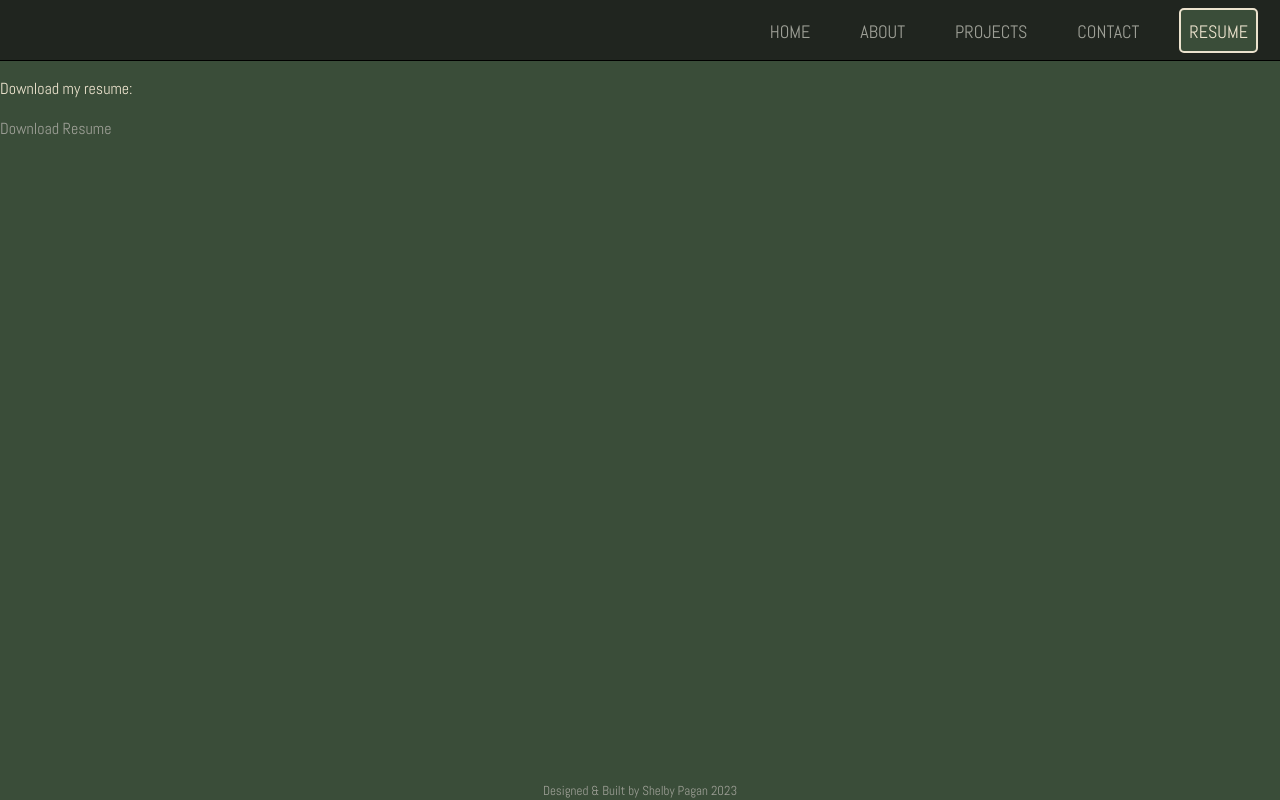
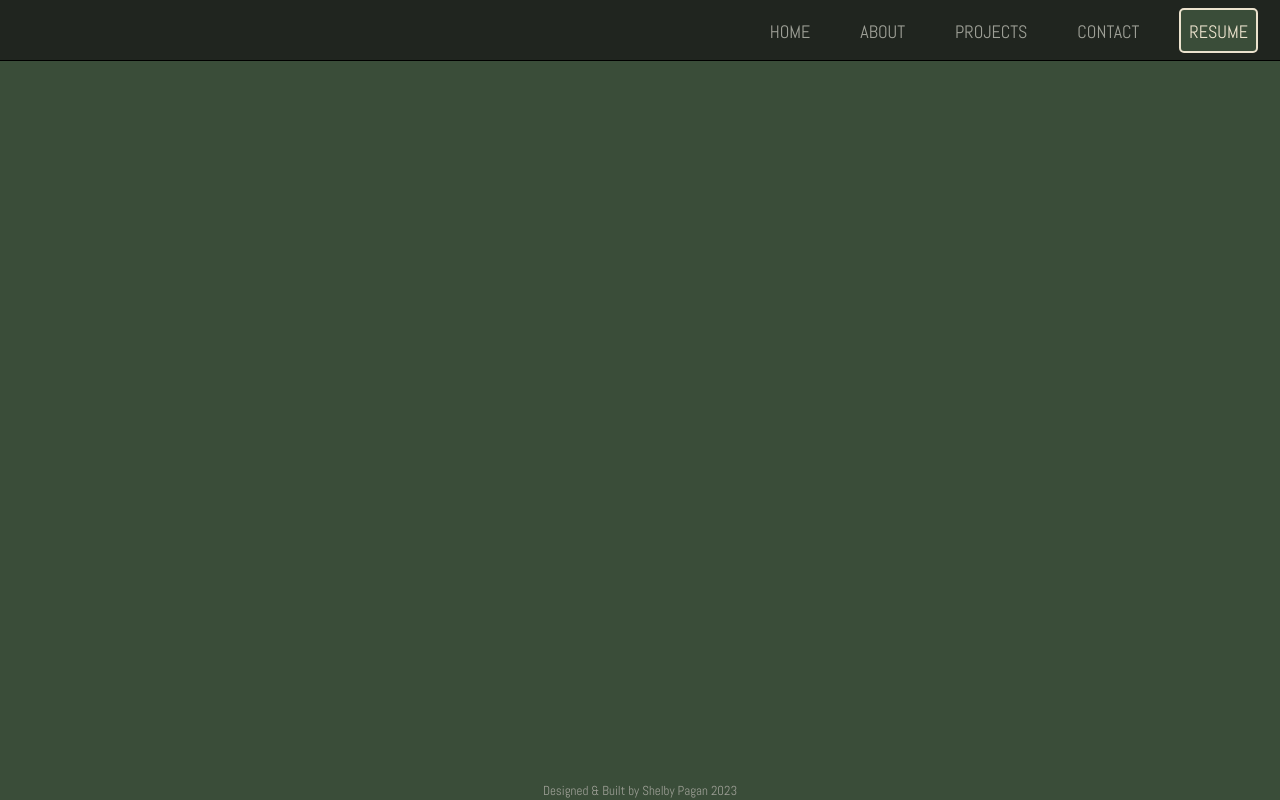
Before and after one commit to shelbyyy16/react-portfolio, a React (Vite) app: page /resume in a window 1280 px wide. Built offline with nearby package versions, Linux system fonts and the light colour scheme.

Commit message:
remove resume page

```diff
--- a/src/App.jsx
+++ b/src/App.jsx
@@ -7,7 +7,6 @@
 import About from "./pages/About";
 import Projects from "./pages/Projects";
 import Contact from "./pages/Contact";
-import ResumeLink from "./pages/Resume";
 
 function App() {
   return (
@@ -18,7 +17,6 @@
         <Route path="/projects" element={<Projects />} />
         <Route path="/about" element={<About />} />
         <Route path="/contact" element={<Contact />} />
-        <Route path="/resume" element={<ResumeLink />} />
       </Routes>
       <Footer />
     </div>
--- a/src/components/Header.jsx
+++ b/src/components/Header.jsx
@@ -26,9 +26,9 @@
         <Link to="/contact">
           <div className="contact-nav">CONTACT</div>
         </Link>
-        <Link to="/resume">
-          <div className="resume-nav">RESUME</div>
-        </Link>
+        <a href="/resume/ShelbyPaganResume.pdf" target="_blank" rel="noopener noreferrer" className="resume-nav">
+        RESUME
+      </a>
       </nav>
       </div>
     </header>
--- a/src/pages/Resume.jsx
+++ /dev/null
@@ -1,14 +0,0 @@
-import React from 'react';
-
-const ResumeLink = () => {
-  return (
-    <div>
-      <p>Download my resume:</p>
-      <a href="/resume/ShelbyPaganResume.pdf" target="_blank" rel="noopener noreferrer">
-        Download Resume
-      </a>
-    </div>
-  );
-}
-
-export default ResumeLink;
```
